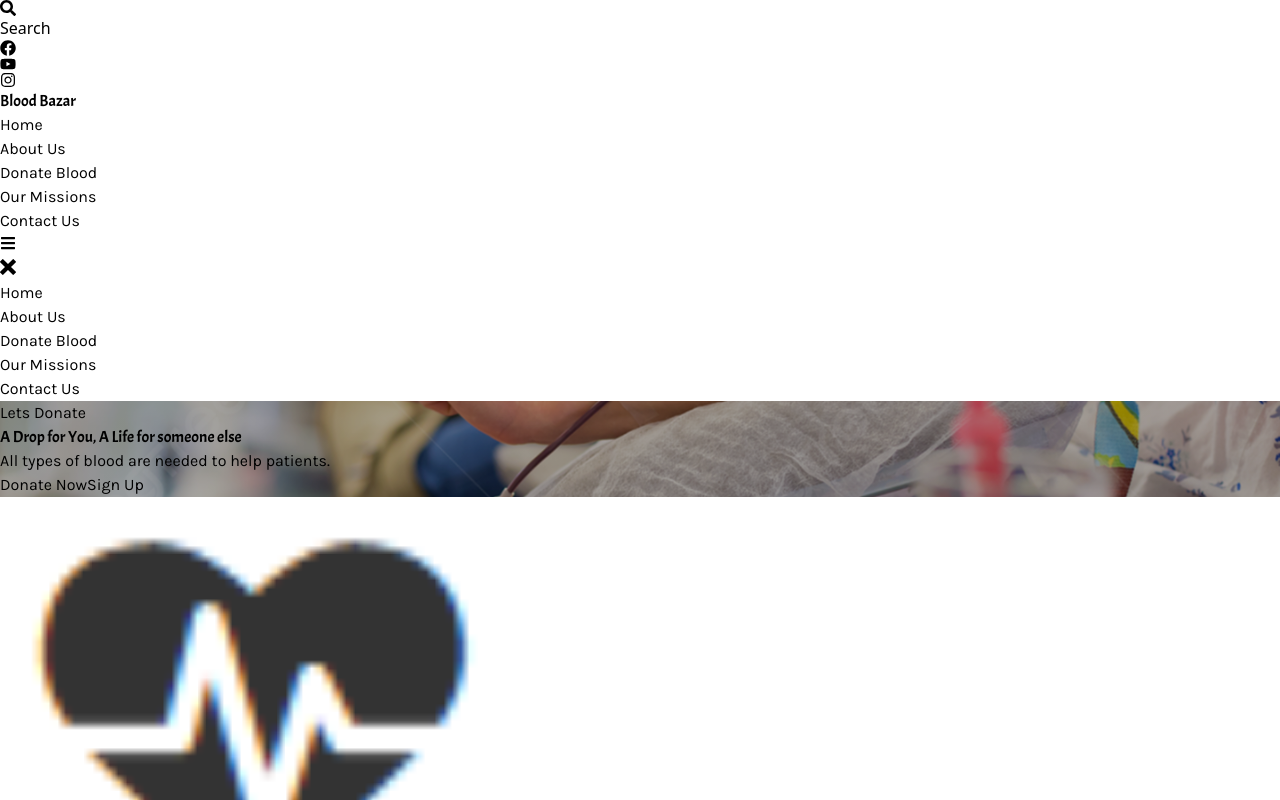
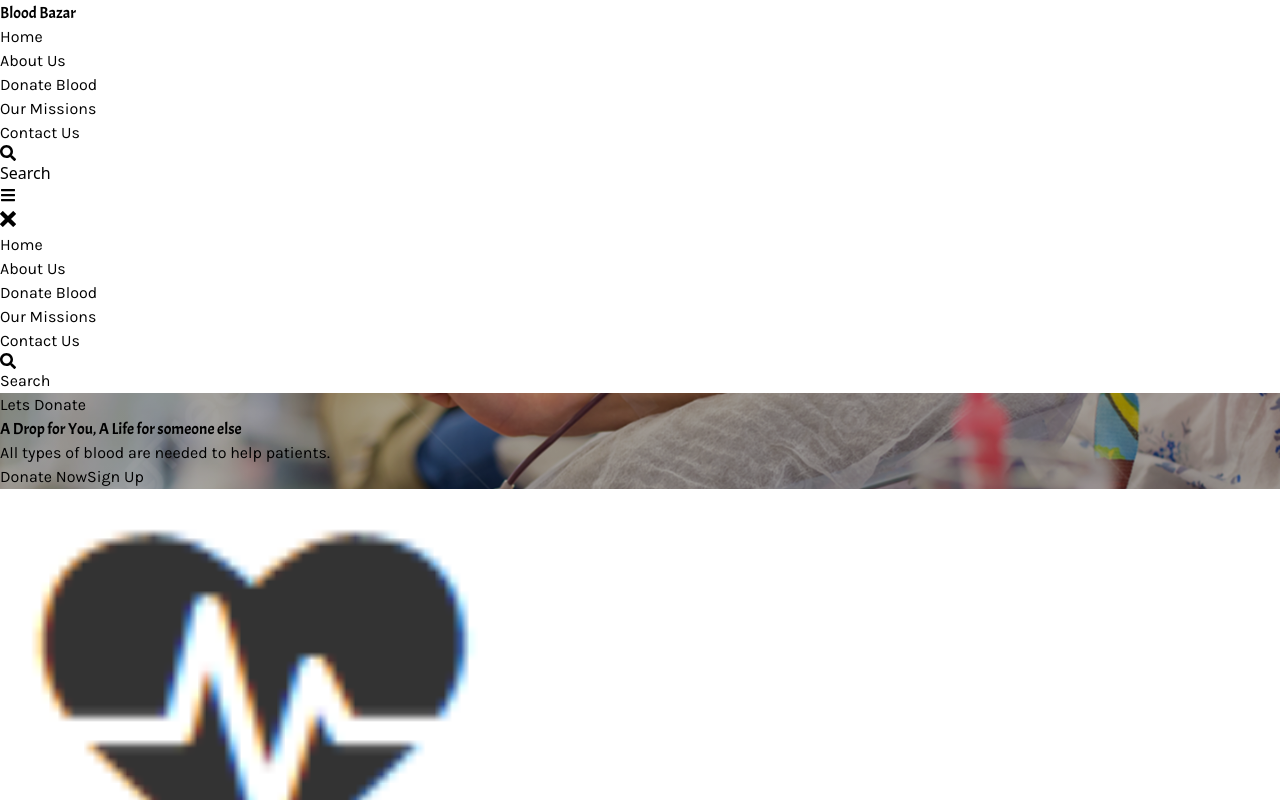
Before and after one commit to abuhosain/blood-bazar, a Next.js app: page / in a window 1280 px wide. Shown: the top 800 px of the page. Built offline with nearby package versions, Linux system fonts and the light colour scheme.

Commit message:
updated menu bar and mission section

```diff
--- a/src/app/(main)/layout.tsx
+++ b/src/app/(main)/layout.tsx
@@ -1,5 +1,4 @@
 import type { Metadata } from "next";
-import Top from "@/components/Menu/Top";
 import Menu from "@/components/Menu/Menu";
 
 export const metadata: Metadata = {
@@ -14,7 +13,6 @@ export default function RootLayout({
 }>) {
   return (
     <div>
-      <Top />
       <div className="bg-[#F3F3F3]">
         <Menu />
       </div>
--- a/src/app/(main)/page.tsx
+++ b/src/app/(main)/page.tsx
@@ -12,6 +12,7 @@ export default function Home() {
       </div>
       <About />
       <Missions />
+      <div></div>
     </div>
   );
 }
--- a/src/components/Home/Banner/Banner.tsx
+++ b/src/components/Home/Banner/Banner.tsx
@@ -6,7 +6,7 @@ import "./banner.css";
 export default function Banner() {
   return (
     <div
-      className={`banner h-[740px] flex items-center ${font.karla.className}`}
+      className={`banner h-[800px] flex items-center ${font.karla.className}`}
     >
       <div className="container mx-auto">
         <div className="p-4 2xl:p-0">
--- a/src/components/Home/Missions/Missions.tsx
+++ b/src/components/Home/Missions/Missions.tsx
@@ -25,7 +25,6 @@ const missions = [
 
 export default function Missions() {
   return (
-    <div className="bg-[#ff696968] py-24">
     <div className={font.karla.className}>
       <div className="container mx-auto px-4 xl:px-0">
         <h2 className={`${font.acme.className} text-5xl text-center`}>
@@ -35,15 +34,15 @@ export default function Missions() {
           <div className="w-24 h-2 bg-[#ff6363] rounded-lg ml-1"></div>
         </div>
         <p className="text-center text-xl font-semibold">
-            There are many ways you can contribute to our mission of saving
-            lives through blood donation
+          There are many ways you can contribute to our mission of saving lives
+          through blood donation
         </p>
 
         <div className="mt-16 grid md:grid-cols-2 lg:grid-cols-3 gap-10 md:gap-6 xl:gap-10">
           {missions.map((mission, index) => (
             <div
               key={mission.title + index}
-                className="bg-white p-5 rounded-lg w-full"
+              className="p-5 rounded-lg w-full shadow-2xl"
             >
               <Image
                 className="w-full"
@@ -56,14 +55,12 @@ export default function Missions() {
               <h3 className="text-3xl xl:text-4xl font-semibold mt-4">
                 {mission.title}
               </h3>
-                <p className="text-xl text-justify my-4">
-                  {mission.description}
-                </p>
+              <p className="text-xl text-justify my-4">{mission.description}</p>
               <div className="flex justify-end">
                 <Button
                   btn_primary={false}
                   text="Learn More"
-                    styles="text-black border border-black hover:bg-[#ff6969] hover:border-[#ff6969] hover:text-white"
+                  styles="bg-[#FF6969] text-white hover:bg-white border hover:border hover:border-black hover:text-black"
                 />
               </div>
             </div>
@@ -71,6 +68,5 @@ export default function Missions() {
         </div>
       </div>
     </div>
-    </div>
   );
 }
--- a/src/components/Menu/Menu.tsx
+++ b/src/components/Menu/Menu.tsx
@@ -1,7 +1,7 @@
 "use client";
 
 import font from "@/utils/fonts";
-import { FaBars } from "react-icons/fa";
+import { FaBars, FaSearch } from "react-icons/fa";
 import { ImCross } from "react-icons/im";
 import Link from "next/link";
 import { useEffect, useState } from "react";
@@ -28,13 +28,14 @@ export default function Menu() {
   }, []);
 
   return (
+    <div className="bg-white">
       <div className="container mx-auto px-4 2xl:px-0 py-4 2xl:py-6 flex justify-between items-center relative">
         <div className="flex gap-2 items-center">
           <div className="w-10 h-10 bg-[#FF6969] rounded-lg"></div>
           <span className={`${font.acme.className} text-3xl`}>Blood Bazar</span>
         </div>
 
-      <ul className="hidden gap-5 lg:flex">
+        <ul className="hidden gap-5 lg:flex lg:items-center">
           {links.map((page) => (
             <li
               key={page.link}
@@ -45,6 +46,18 @@ export default function Menu() {
               <Link href={`${page.link}`}>{page.name}</Link>
             </li>
           ))}
+
+          <li>
+            <Link
+              href={"/search"}
+              className="text-xl hover:text-[#ff6969] transition-all duration-300 flex items-center gap-3"
+            >
+              <FaSearch />
+              <div className="w-[100px] h-8 bg-[#F3F3F3] rounded-lg flex items-center lg:pl-4">
+                <span className="text-xl">Search</span>
+              </div>
+            </Link>
+          </li>
         </ul>
 
         <div className="lg:hidden">
@@ -70,7 +83,24 @@ export default function Menu() {
                   <Link href={`${page.link}`}>{page.name}</Link>
                 </li>
               ))}
+
+              <li
+                className={`${font.karla.className} ${
+                  path === "/search" ? "bg-black" : ""
+                } text-xl transition-all duration-300 uppercase text-white p-4 hover:bg-black`}
+              >
+                <Link
+                  href={"/search"}
+                  className="text-xl hover:text-[#ff6969] transition-all duration-300 flex items-center gap-3"
+                >
+                  <FaSearch />
+                  <div className="w-[100px] h-8 bg-transparent rounded-lg flex items-center">
+                    <span className="text-xl">Search</span>
+                  </div>
+                </Link>
+              </li>
             </ul>
+          </div>
         </div>
       </div>
     </div>
```
Lines whose indentation alone changed are shown as unchanged.
